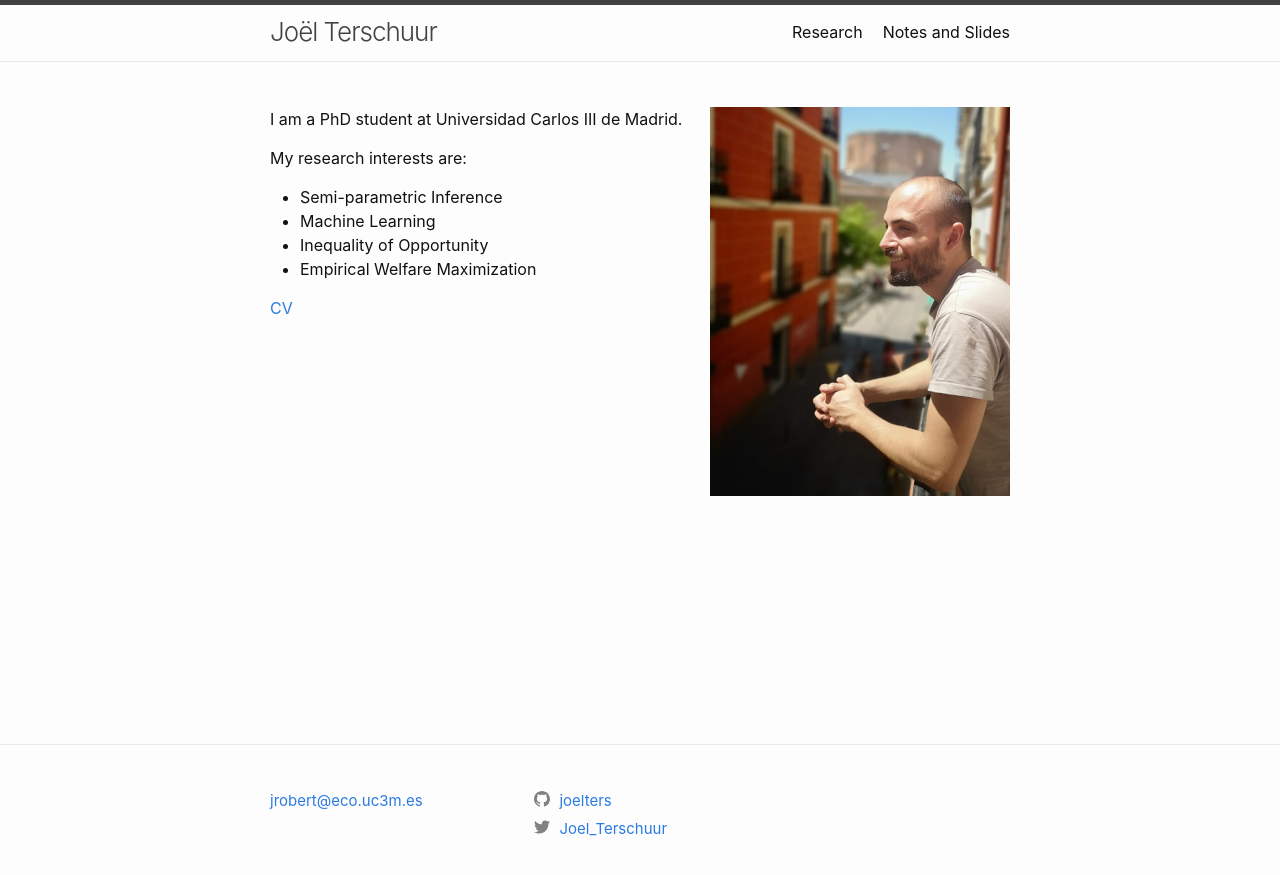
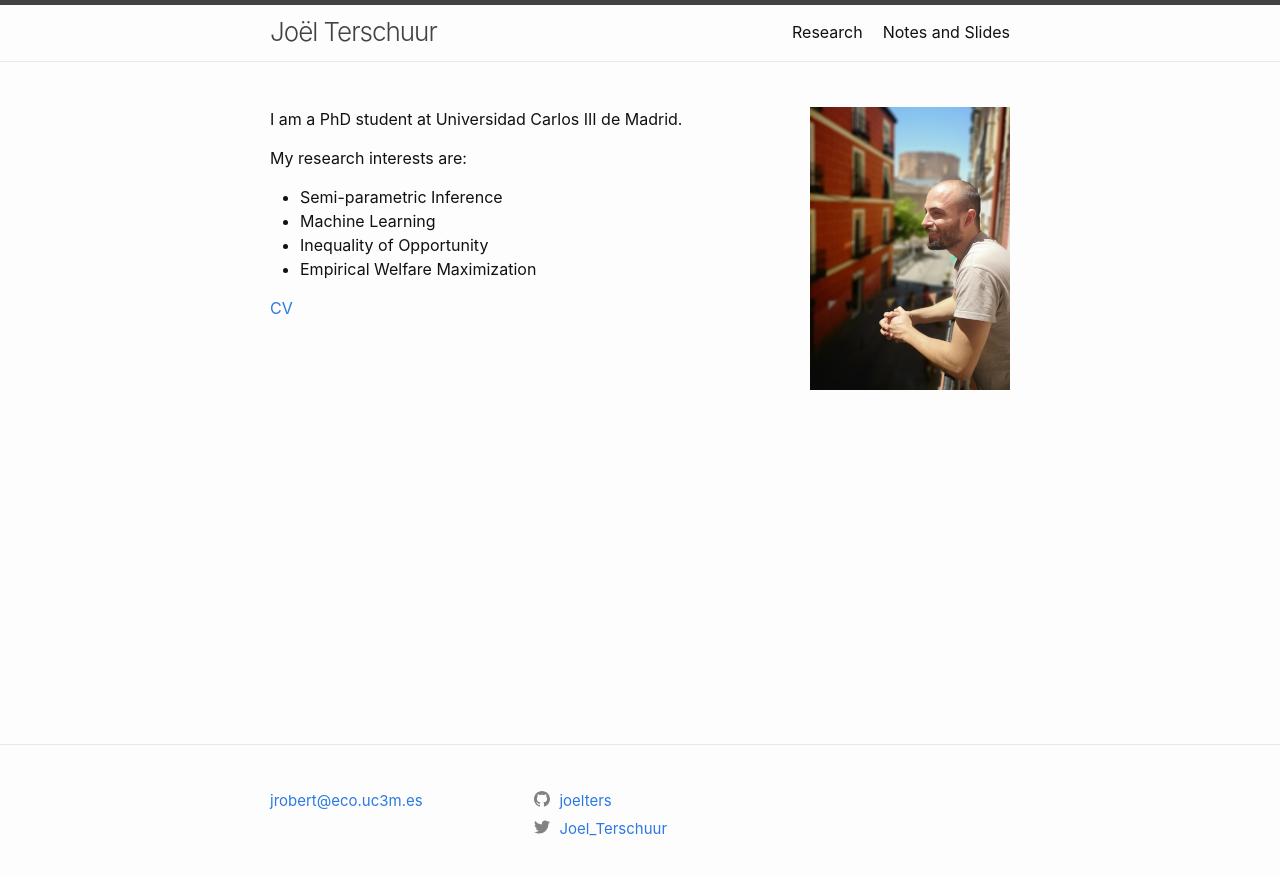
Before and after one commit to joelters/Website, a Jekyll site: the page built from index.markdown, in a window 1280 px wide. Shown: the top 875 px of the page. Built offline with Jekyll 4.4.1, drawn with Linux system fonts in a browser that asks for light colours.

Commit message:
size img

```diff
--- a/index.markdown
+++ b/index.markdown
@@ -4,7 +4,7 @@
 
 layout: home
 ---
-<img style="float: right;" src="main_vvsmall.jpg">
+<img style="float: right;" src="main_vvvsmall.jpg">
 
 I am a PhD student at Universidad Carlos III de Madrid.
 
```
Also changed, not shown: main_vvvsmall.jpg (added), main_vvvvsmall.jpg (added), 4 other files.
